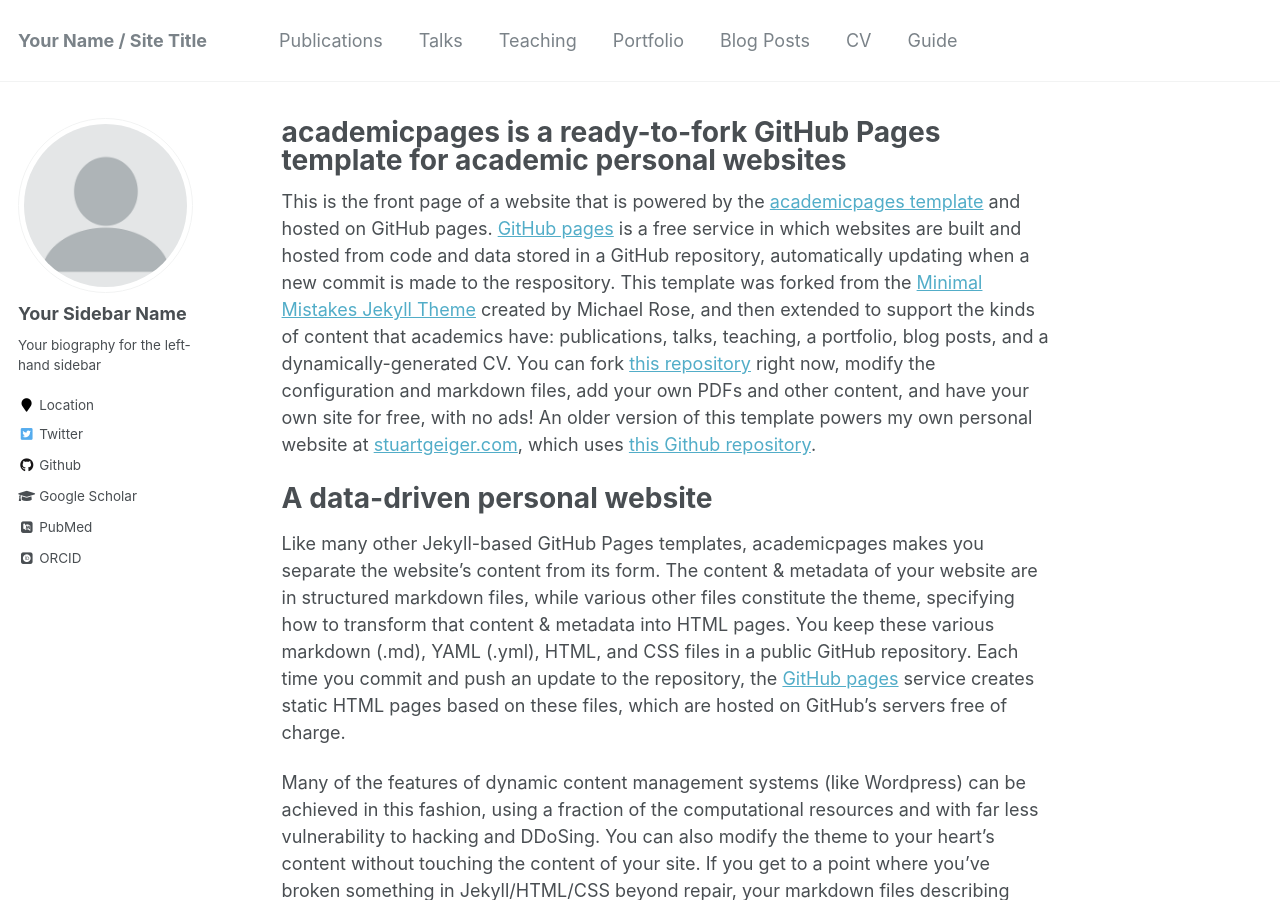
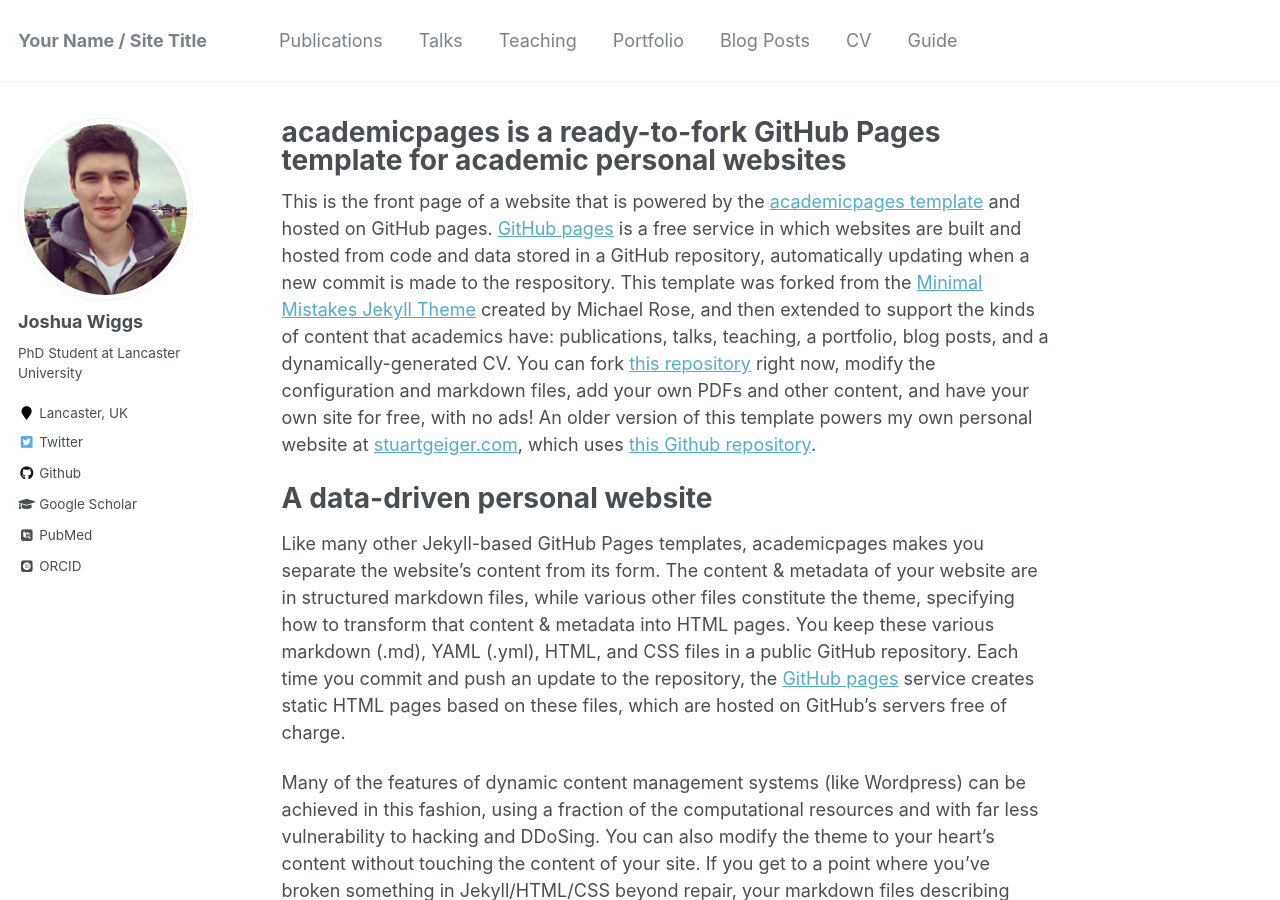
Before and after one commit to JoshWiggs/JoshWiggs.github.io, a Jekyll site: the page built from _pages/about.md, in a window 1280 px wide and 900 px high. Built offline with Jekyll 4.4.1, drawn with Linux system fonts in a browser that asks for light colours; some web fonts are replaced.

Commit message:
Change some sidebar info

```diff
--- a/_config.yml
+++ b/_config.yml
@@ -11,7 +11,7 @@ title                    : "Your Name / Site Title"
 title_separator          : "-"
 name                     : &name "Your Name"
 description              : &description "personal description"
-url                      : https://joshwiggs.github.io/ # the base hostname & protocol for your site e.g. "https://mmistakes.github.io"
+url                      : https://joshwiggs.github.io # the base hostname & protocol for your site e.g. "https://mmistakes.github.io"
 baseurl                  : "" # the subpath of your site, e.g. "/blog"
 repository               : "academicpages/academicpages.github.io"
 teaser                   :  # filename of teaser fallback teaser image placed in /images/, .e.g. "500x300.png"
@@ -80,10 +80,10 @@ analytics:
 
 # Site Author
 author:
-  name             : "Your Sidebar Name"
-  avatar           : "profile.png"
-  bio              : "Your biography for the left-hand sidebar"
-  location         : "Location"
+  name             : "Joshua Wiggs"
+  avatar           : "J_Wiggs_general_photo.jpg"
+  bio              : "PhD Student at Lancaster University"
+  location         : "Lancaster, UK"
   employer         :
   pubmed           : "https://www.ncbi.nlm.nih.gov/pubmed/?term=john+snow"
   googlescholar    : "http://yourfullgooglescholarurl.com"
```
